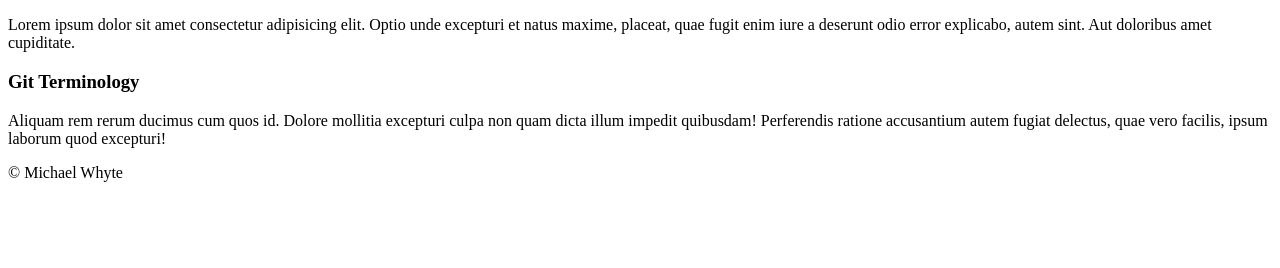
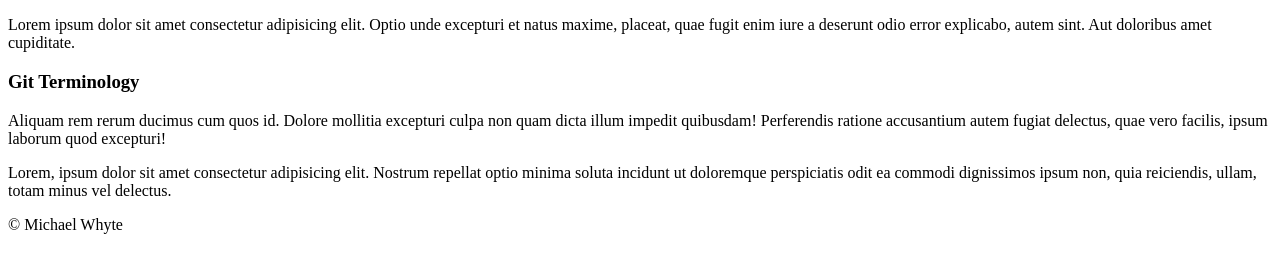
Before and after one commit to michaelwhyte/all-about-git, a plain HTML site: page index.html in a window 1280 px wide. Shown: the part 260-528 px from the top of the page. Drawn offline with nearby package versions, Linux system fonts and the light colour scheme; files that its build step writes are made by us from their sources.

Commit message:
Add 2nd paragraph to git info

```diff
--- a/index.html
+++ b/index.html
@@ -31,6 +31,7 @@
             <article>
                 <h1>Git Terminology</h1>
                 <p>Aliquam rem rerum ducimus cum quos id. Dolore mollitia excepturi culpa non quam dicta illum impedit quibusdam! Perferendis ratione accusantium autem fugiat delectus, quae vero facilis, ipsum laborum quod excepturi!</p>
+                <p>Lorem, ipsum dolor sit amet consectetur adipisicing elit. Nostrum repellat optio minima soluta incidunt ut doloremque perspiciatis odit ea commodi dignissimos ipsum non, quia reiciendis, ullam, totam minus vel delectus.</p>
             </article>
         </section>
     </main>
```
